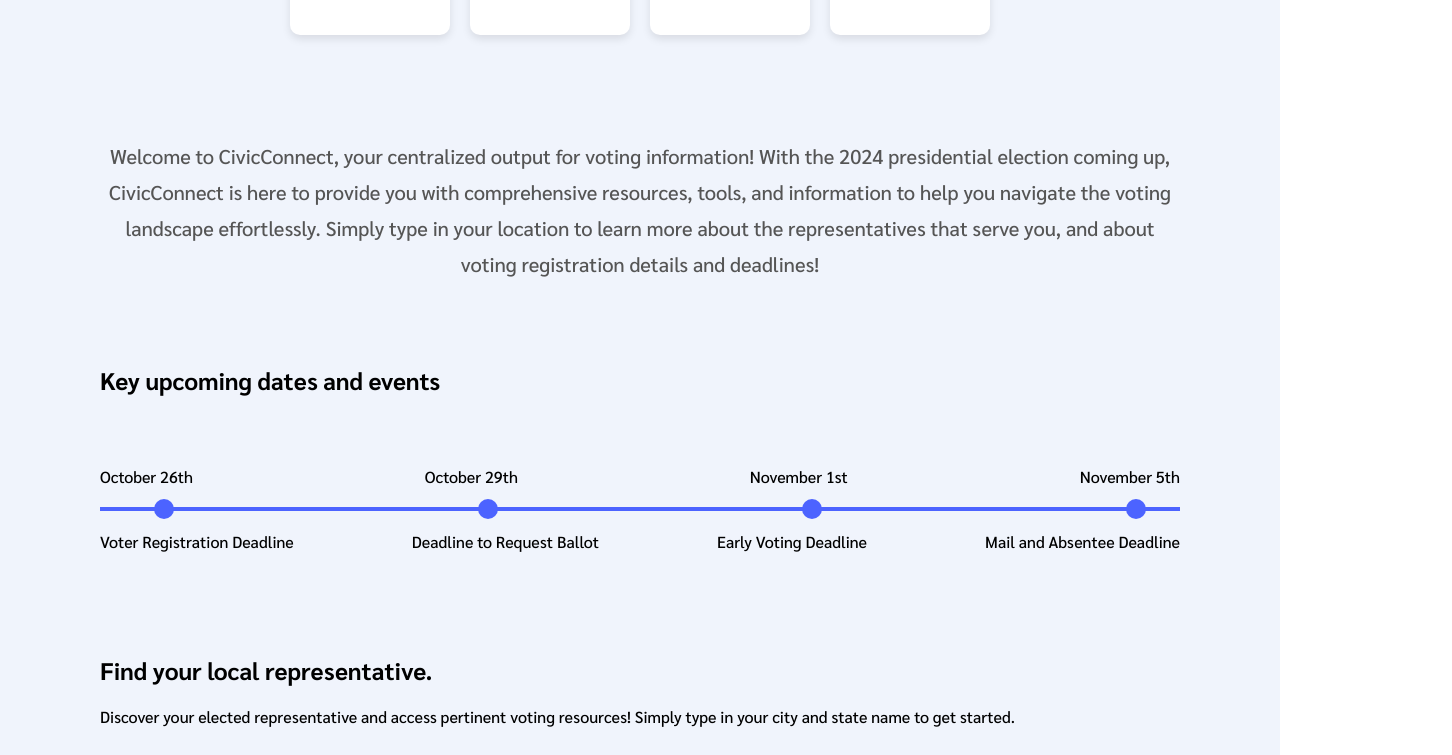
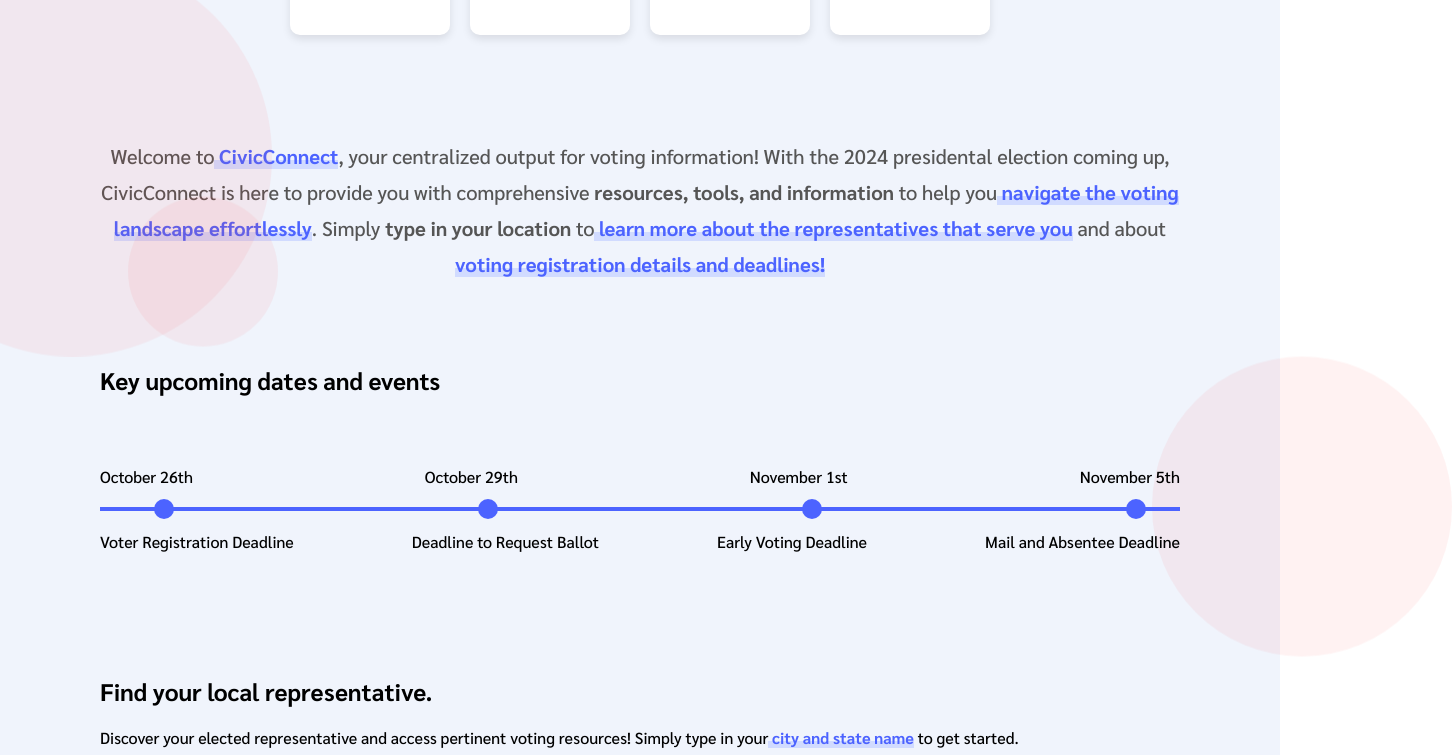
Before and after one commit to angelinaa-chen/vota, a React (Create React App) app: page / in a window 1280 px wide. Shown: the part 840-1595 px from the top of the page, 1452 px wide, since content can reach past the window. Built offline with nearby package versions, Linux system fonts and the light colour scheme.

Commit message:
Finalized homepage layout

```diff
--- a/src/App.css
+++ b/src/App.css
@@ -83,6 +83,38 @@
   animation-delay: 4s;
 }
 
+.circle-4 {
+  width: 300px;
+  height: 300px;
+  top: -20%;
+  left: 90%;
+  animation-delay: 0s;
+}
+
+.circle-5 {
+  width: 150px;
+  height: 150px;
+  top: 130%;
+  left: 10%;
+  animation-delay: 0s;
+}
+
+.circle-6 {
+  width: 400px;
+  height: 400px;
+  top: 100%;
+  left: -10%;
+  animation-delay: 0s;
+}
+
+.circle-7 {
+  width: 300px;
+  height: 300px;
+  top: 150%;
+  left: 90%;
+  animation-delay: 0s;
+}
+
 /* Sliding in from botton animation! */
 
 @keyframes slideIn {
--- a/src/App.js
+++ b/src/App.js
@@ -105,6 +105,10 @@
       <div className = "floating-circle circle-1"> </div>
       <div className = "floating-circle circle-2"> </div>
       <div className = "floating-circle circle-3"> </div>
+      {/* <div className = "floating-circle circle-4"> </div> */}
+      <div className = "floating-circle circle-5"> </div>
+      <div className = "floating-circle circle-6"> </div>
+      <div className = "floating-circle circle-7"> </div>
 
       {/* Heading & Title Section */}
       <div className = "slide-in" ref = {(el) => slideInElements.current.push(el)} style = {{ textAlign: 'left', flex: '1' }}>
@@ -123,8 +127,8 @@
       <br></br>
 
       {/* Countdown to election timer. */}
-      <h2 style = {{ textAlign: 'center' , fontSize: '30px', color: '#FF6F61', marginBottom: '40px'}}> Time Until Election Day </h2>
-      <div style = {{ display: 'flex', gap: '20px', margin: '20px 0' , justifyContent: 'center'}}>
+      <h2 className = "slide-in" ref = {(el) => slideInElements.current.push(el)} style = {{ textAlign: 'center' , fontSize: '30px', color: '#FF6F61', marginBottom: '40px'}}> Time Until Election Day </h2>
+      <div className = "slide-in" ref = {(el) => slideInElements.current.push(el)} style = {{ display: 'flex', gap: '20px', margin: '20px 0' , justifyContent: 'center'}}>
         <div style = {boxStyle}>
           {days} <span style = {labelStyle} > Days </span>
         </div>
@@ -143,11 +147,22 @@
       <br></br>
       <br></br>
       <br></br>
-      <p style = {{color: '#555555', fontSize: '20px', fontWeight: '500', lineHeight: 1.8, textAlign: 'center'}}>
-          Welcome to CivicConnect, your centralized output for voting information! With the 2024 presidential election coming up, CivicConnect is here
-          to provide you with comprehensive resources, tools, and information to help you navigate the voting landscape effortlessly.
-          Simply type in your location to learn more about the representatives that serve you, and about voting registration details and deadlines!
-      </p>
+
+      <p style = {{ color: '#555555', fontSize: '20px', fontWeight: '500', lineHeight: 1.8, textAlign: 'center' }}> Welcome to
+        <strong style = {{ color: '#4C63FF', background: 'linear-gradient(180deg, rgba(255, 255, 255, 0) 65%, #d1dbff 65%)' }}> CivicConnect</strong>,
+          your centralized output for voting information! With the 2024 presidental election coming up, CivicConnect is here to provide you with comprehensive
+        <strong> resources, tools, and information </strong>
+        to help you
+        <strong style={{ color: '#4C63FF', background: 'linear-gradient(180deg, rgba(255, 255, 255, 0) 65%, #d1dbff 65%)' }}> navigate the voting landscape effortlessly
+        </strong>.
+        Simply <strong> type in your location </strong>
+        to
+        <strong style = {{ color: '#4C63FF', background: 'linear-gradient(180deg, rgba(255, 255, 255, 0) 65%, #d1dbff 65%)' }}> learn more about the representatives that serve you
+        </strong> and about
+        <strong style = {{ color: '#4C63FF', background: 'linear-gradient(180deg, rgba(255, 255, 255, 0) 65%, #d1dbff 65%)' }}> voting registration details and deadlines!
+        </strong>
+</p>
+
 
 
       {/* Timeline of deadline dates. */}
@@ -211,10 +226,13 @@
       {/* Location Section */}
       <br></br>
       <br></br>
+      <br></br>
       <h2 className = "slide-in" ref = {(el) => slideInElements.current.push(el)} >Find your local representative. </h2>
-      <p className = "slide-in" ref = {(el) => slideInElements.current.push(el)} > Discover your elected representative and access pertinent voting resources! Simply type in your city and state name to get started. </p>
+      <p className = "slide-in" ref = {(el) => slideInElements.current.push(el)} > Discover your elected representative and access pertinent voting resources! Simply type in your
+      <strong style = {{ color: '#4C63FF', background: 'linear-gradient(180deg, rgba(255, 255, 255, 0) 65%, #d1dbff 65%)' }}> city and state name
+      </strong> to get started. </p>
       <form className = "slide-in" ref = {(el) => slideInElements.current.push(el)} onSubmit = {submitAction} style = {{ marginTop: '30px', fontFamily: 'sarabun'}}>
-        <label htmlFor = "location" style = {{ fontSize: '18px', color: '#555555' }}> Enter your city and state name in the format "city, state": </label>
+        {/* <label htmlFor = "location" style = {{ fontSize: '18px', color: '#555555' }}> Enter your city and state name in the format "city, state": </label> */}
         <input
           id = "location"
           type = "text"
@@ -222,12 +240,13 @@
           onChange = {(e) => setLocation(e.target.value)}
           placeholder = 'City, State'
           style={{
-            marginLeft: '10px',
+            // marginLeft: '10px',
             padding: '10px',
             fontSize: '16px',
             borderRadius: '4px',
             border: '1px solid #ccc',
-            width: '570px'
+            width: '1000px',
+            marginRight: '50px'
           }}
         />
         <button type =  "submit" style = {{
@@ -238,7 +257,8 @@
           color: '#fff',
           border: 'none',
           borderRadius: '4px',
-          cursor: 'pointer'
+          cursor: 'pointer',
+          marginBottom: '20px'
         }}> Find your representatives! </button>
       </form>
 
```
